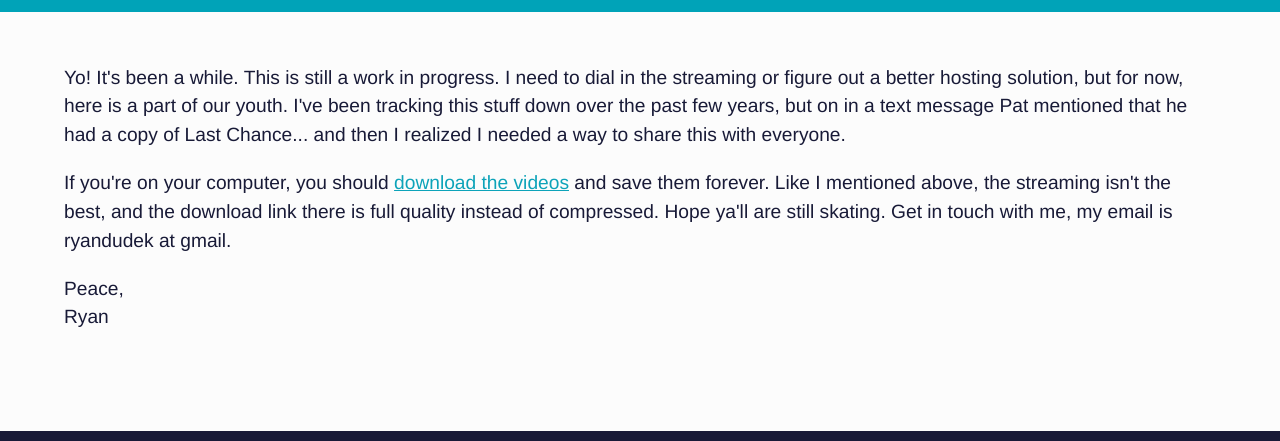
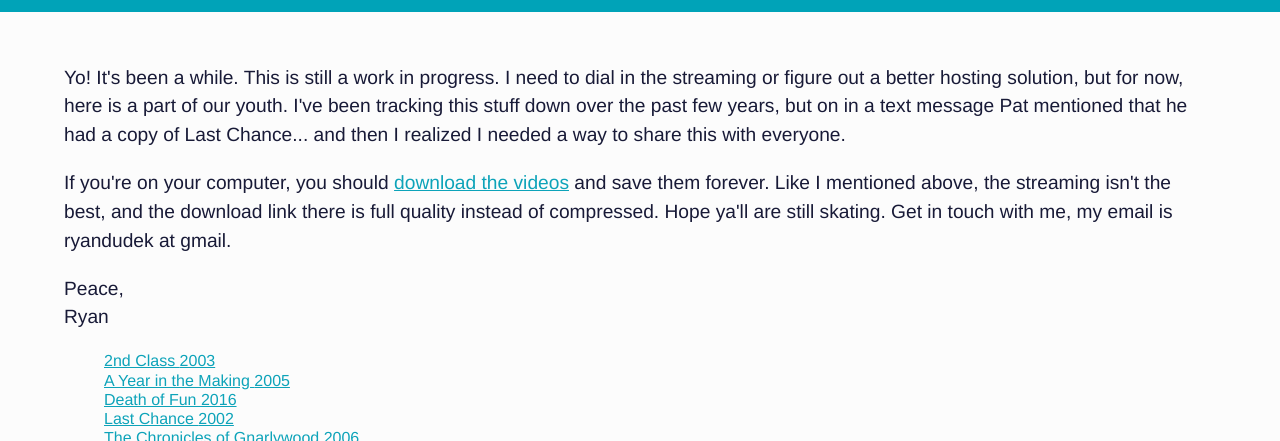
Before and after one commit to aubskate/classics, an Eleventy site: page src/pages/home-template.njk in a window 1280 px wide. Shown: the part 103-544 px from the top of the page. Built offline with nearby package versions, Linux system fonts and the light colour scheme; Eleventy itself is replaced by a stand-in of ours; files that its build step writes are made by us from their sources; what git-rev-sync would draw is missing.

Commit message:
Adding video links to homepage

```diff
--- a/src/pages/home-template.njk
+++ b/src/pages/home-template.njk
@@ -10,6 +10,7 @@ permalink: "/"
 ---
 
 {% extends "layouts/main.njk" %}
+{% set videos = collections.video %}
 
 {% block content %}
 
@@ -21,4 +22,17 @@ permalink: "/"
         {{ home.data.content | markdown | safe }}
     {%- endif %}
 
+    <ul class="aubskate-video-list">
+        {% for video in videos -%}
+        <li class="aubskate-video">
+            <a href="/{{ video.data.slug }}/" class="aubskate-video-link">
+                {{ video.data.title }}
+                {% if video.data.year -%}
+                    <span class="aubskate-video-meta">{{ video.data.year}}</span>
+                {%- endif %}
+            </a>
+        </li>
+        {%- endfor %}
+    </ul>
+
 {% endblock %}
--- a/src/pages/videos/video-template.njk
+++ b/src/pages/videos/video-template.njk
@@ -6,7 +6,7 @@ pagination:
     data: collections.video
     alias: video
     size: 1
-permalink: "/videos/{{ video.data.slug }}/"
+permalink: "/{{ video.data.slug }}/"
 ---
 
 {% extends "layouts/main.njk" %}
```
